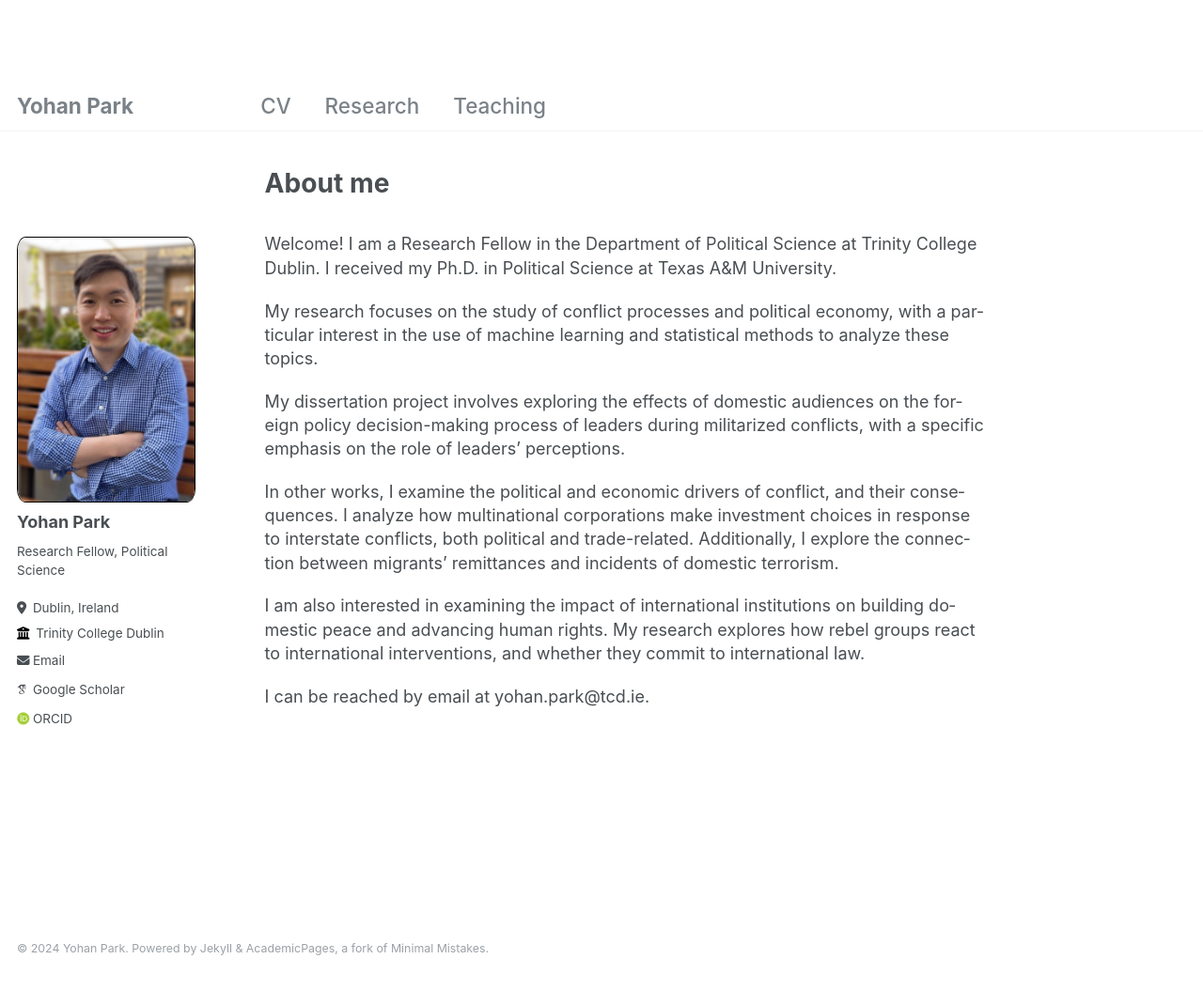
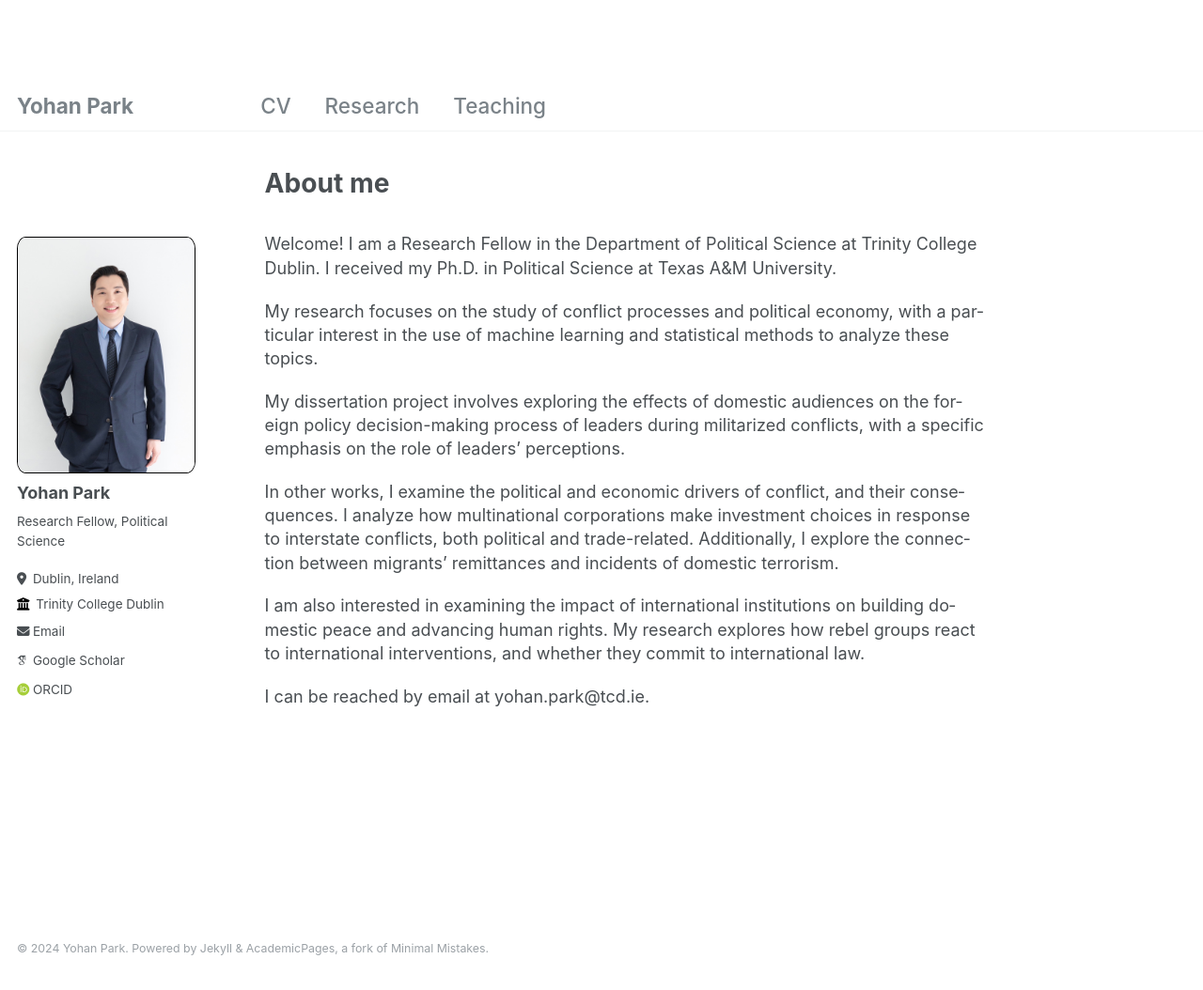
Before and after one commit to yohanpark23/yohanpark23.github.io, a Jekyll site: the page built from _pages/about.md, in a window 1280 px wide and 1054 px high. Shown: the whole window at 94% size. Built offline with Jekyll 4.4.1, drawn with Linux system fonts in a browser that asks for light colours; some web fonts are replaced.

Commit message:
Update _config.yml

```diff
--- a/_config.yml
+++ b/_config.yml
@@ -21,7 +21,7 @@ repository               : "yohanpark23/yohanpark23.github.io"
 #               Additional customization can be done by editing /_includes/author-profile.html
 author:
   # Biographic information
-  avatar           : "profile_Yohan1.jpg"
+  avatar           : "yp_profile_2024_04.jpg"
   name             : "Yohan Park"
   pronouns         : # example: "she/her"
   bio              : "Research Fellow, Political Science"
```
